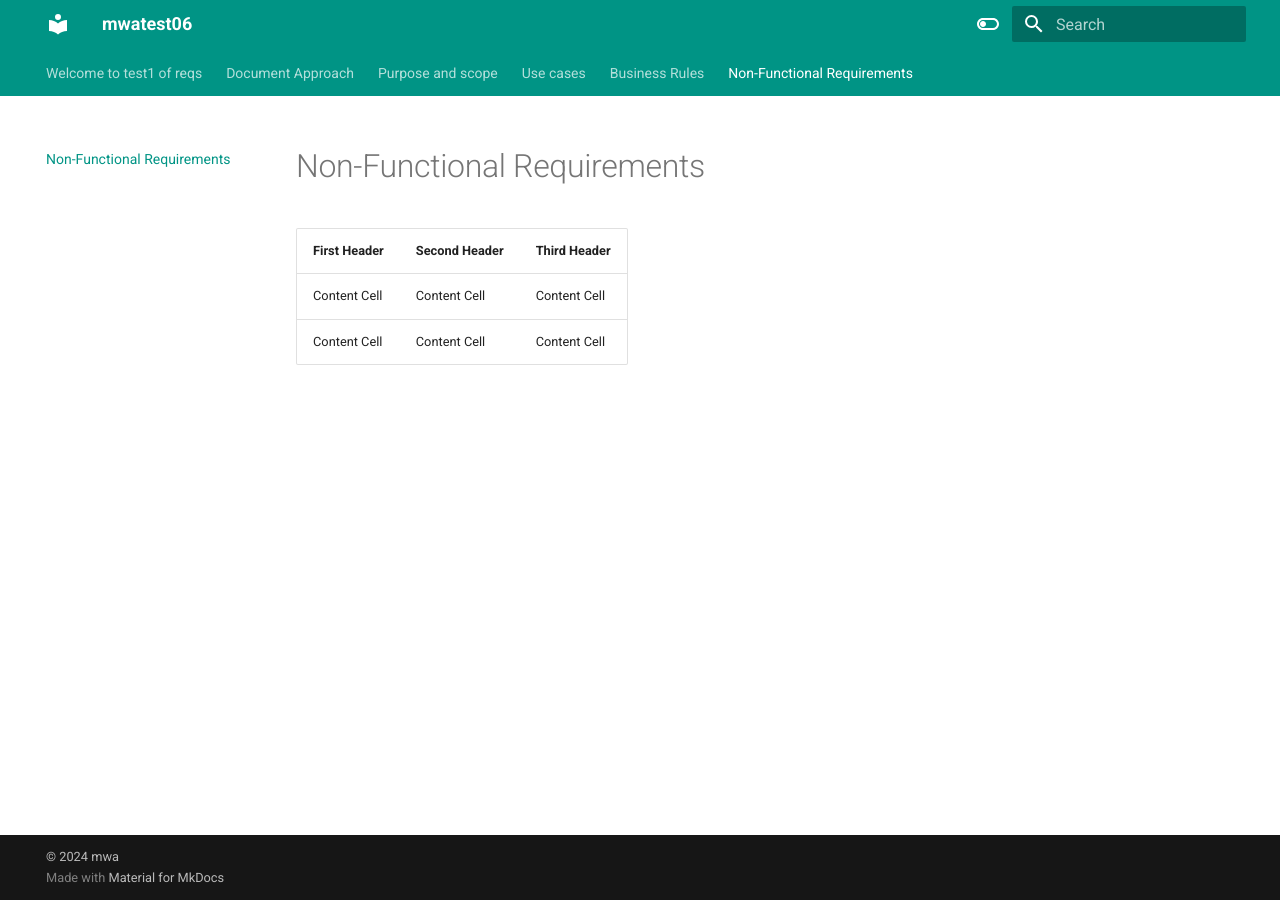
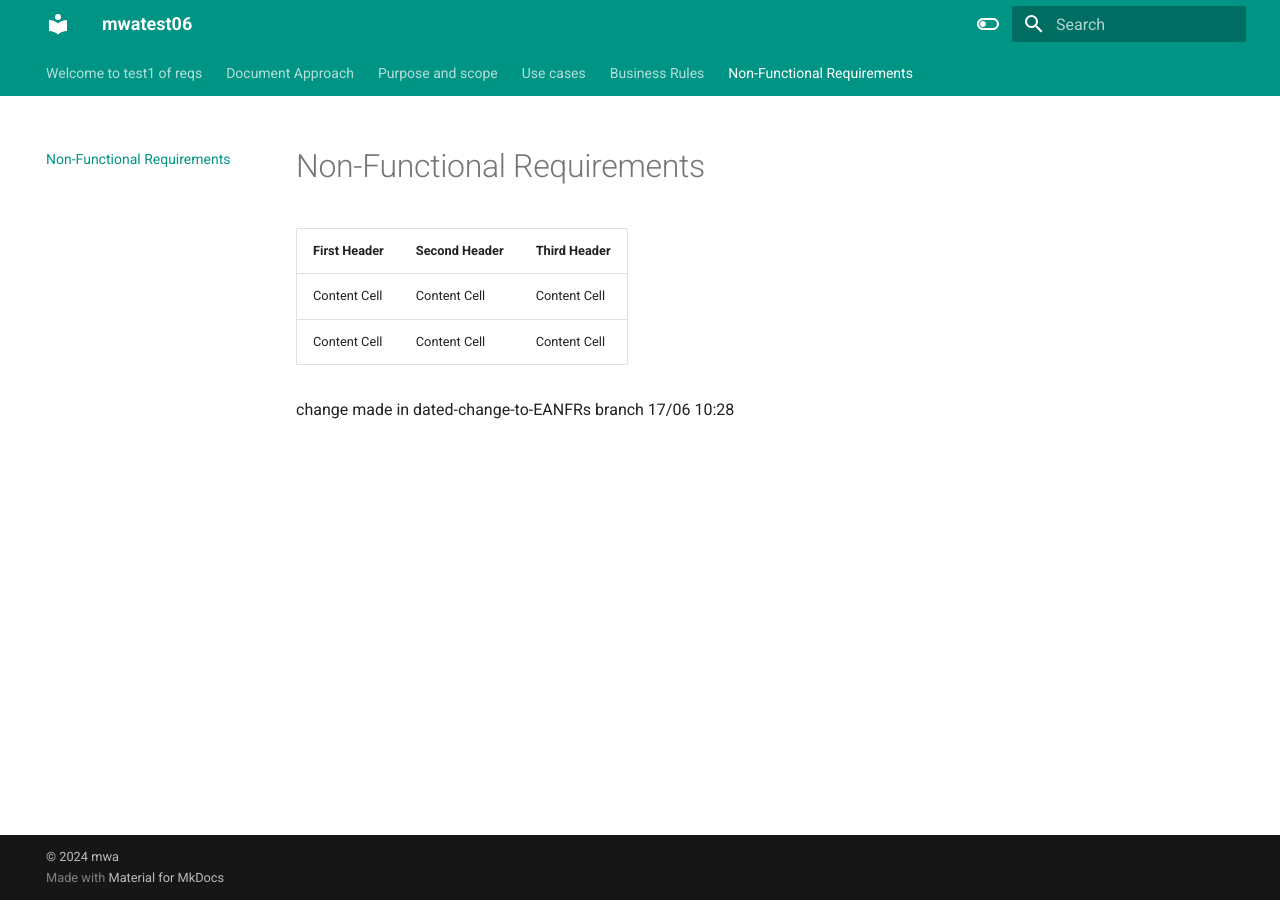
Before and after one commit to MwaGitHub/mwatest06, an MkDocs documentation site: the page built from docs/EANFRs.md, in a window 1280 px wide. Built offline with MkDocs 1.6.1 and Material for MkDocs 9.7.7, drawn with Linux system fonts in a browser that asks for light colours.

Commit message:
my changes to EANFRs

```diff
--- a/docs/EANFRs.md
+++ b/docs/EANFRs.md
@@ -5,3 +5,5 @@
   | ------------ | ------------- | ------------ |
 | Content Cell | Content Cell  | Content Cell |
 | Content Cell | Content Cell  | Content Cell |
+
+change made in dated-change-to-EANFRs branch 17/06 10:28
```
Also changed, not shown: 2 other files.
